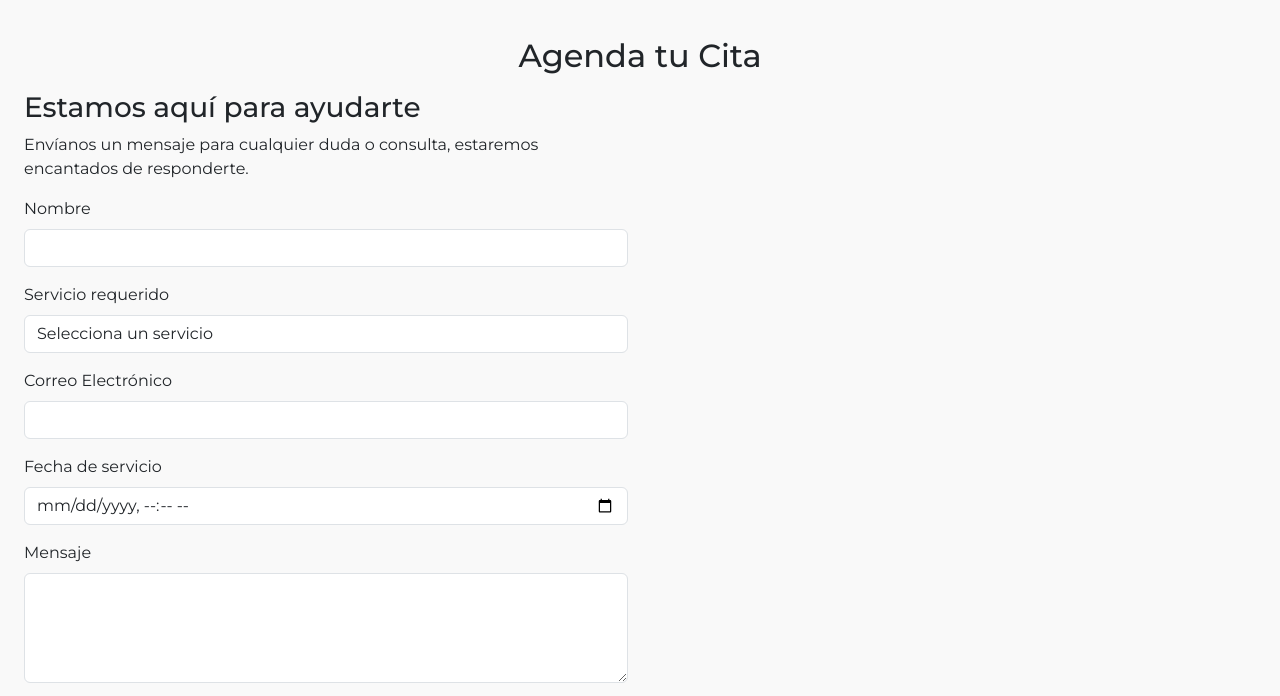
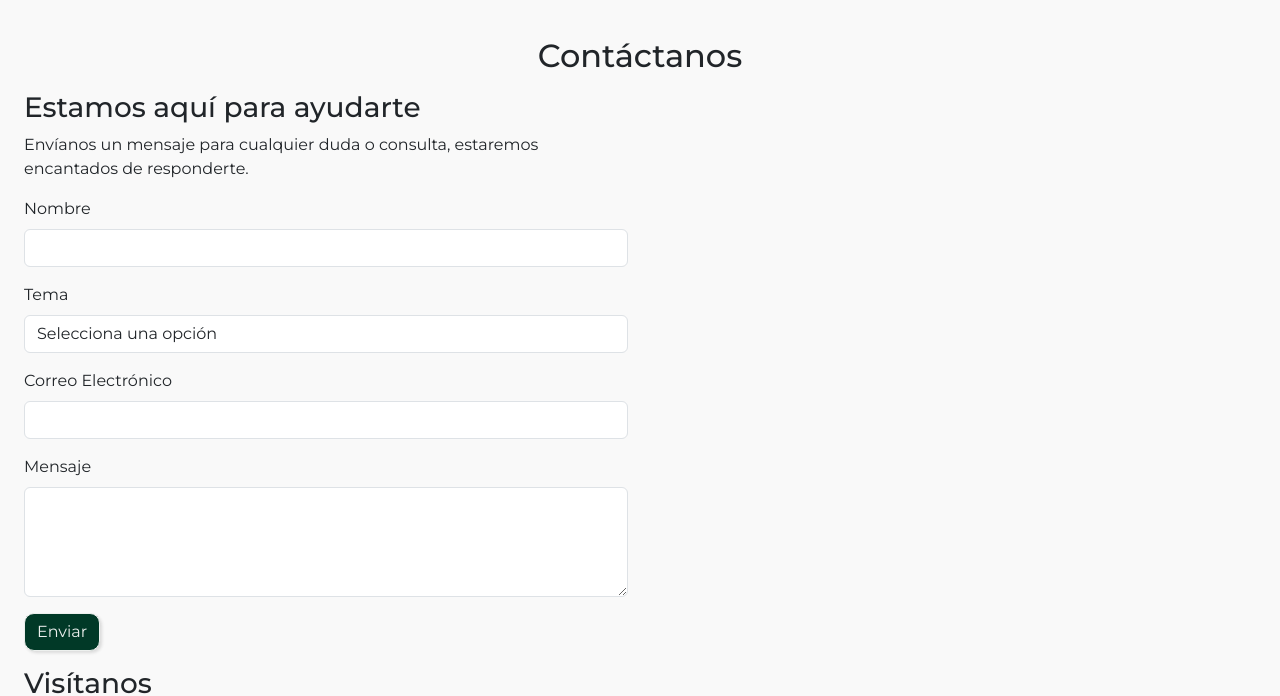
Before and after one commit to elielcorona/septimo_encanto, a plain HTML site: page pages/contactanos.html in a window 1280 px wide. Shown: the part 96-792 px from the top of the page. Drawn offline with nearby package versions, Linux system fonts and the light colour scheme; a script that the page names is missing.

Commit message:
Actualización de contactanos

```diff
--- a/pages/contactanos.html
+++ b/pages/contactanos.html
@@ -65,7 +65,7 @@
 
     <!-- Contáctanos -->
     <main class="container-fluid py-3 w-100">
-        <h2 class="mt-3 text-center">Agenda tu Cita</h2>
+        <h2 class="mt-3 text-center">Contáctanos</h2>
         <section class="container-fluid mt-3">
             <div class="row">
                 <div class="col-md-6 col-sm-12 mb-2">
@@ -78,21 +78,17 @@
                         </div>
                         <div class="mb-3">
                             <div class="mb-3">
-                                <label for="servicio" class="form-label">Servicio requerido</label>
+                                <label for="servicio" class="form-label">Tema</label>
                                 <select class="form-control" id="servicio" required>
-                                    <option value="">Selecciona un servicio</option>
-                                    <option value="uñas">Uñas</option>
-                                    <option value="pestañas">Pestañas</option>
-                                    <option value="ambos">Uñas y Pestañas</option>
+                                    <option value="">Selecciona una opción</option>
+                                    <option value="uñas">Productos</option>
+                                    <option value="pestañas">Servicios</option>
+                                    <option value="ambos">Otro</option>
                                 </select>
                             </div>
                             <div class="mb-3">
                             <label for="correo" class="form-label">Correo Electrónico</label>
                             <input type="email" class="form-control" id="correo" required>
-                        </div>
-                        <div class="mb-3">
-                            <label for="fecha" class="form-label">Fecha de servicio</label>
-                            <input type="datetime-local" class="form-control" id="fecha" required></input>
                         </div>
                         <div class="mb-3">
                             <label for="mensaje" class="form-label">Mensaje</label>
```
